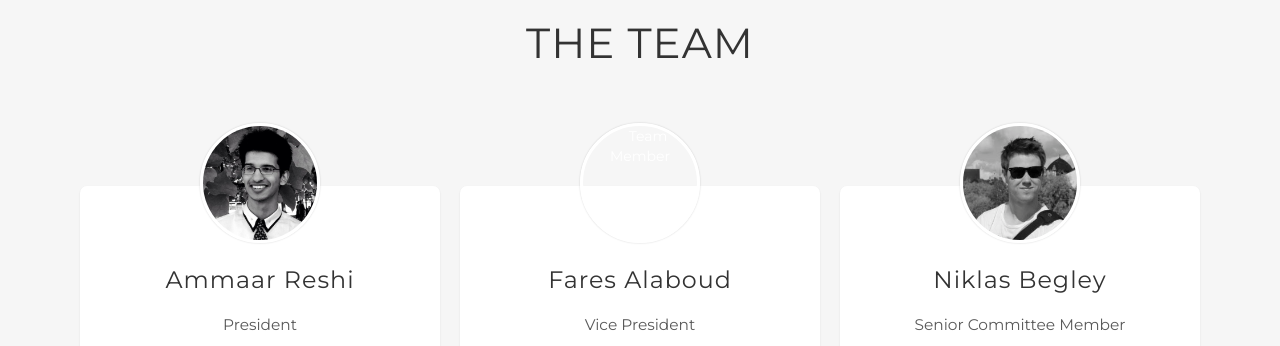
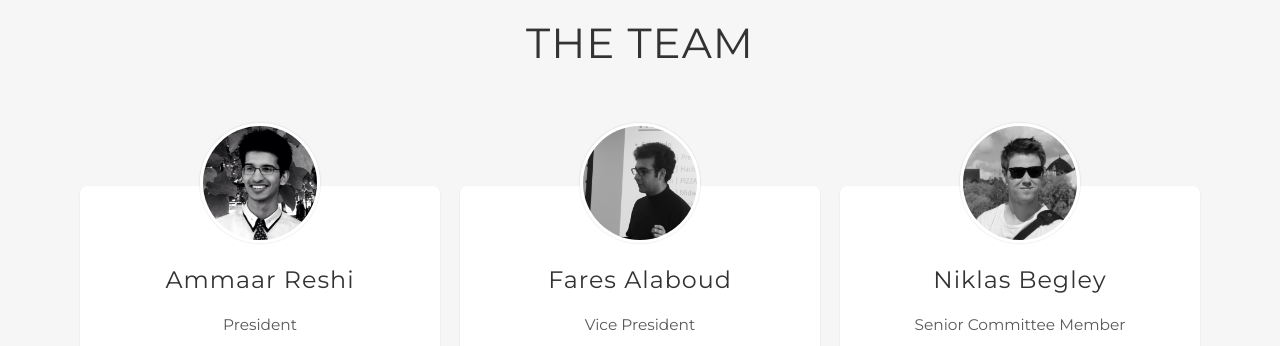
Before and after one commit to fareskalaboud/kcltech.github.io, a plain HTML site: page index.html in a window 1280 px wide. Shown: the part 3240-3586 px from the top of the page. Drawn offline with Linux system fonts and the light colour scheme.

Commit message:
fix link to fares' img

```diff
--- a/index.html
+++ b/index.html
@@ -256,7 +256,7 @@
 
               </div>
               <div class="item">
-                <img class="display-pic" src="img/team/fares.jpeg" alt="Team Member">
+                <img class="display-pic" src="img/team/fares.jpg" alt="Team Member">
                   <h3>Fares Alaboud</h3>
                   <h4>Vice President</h4>
                   <p>He's actually a cyborg.</p>
```
